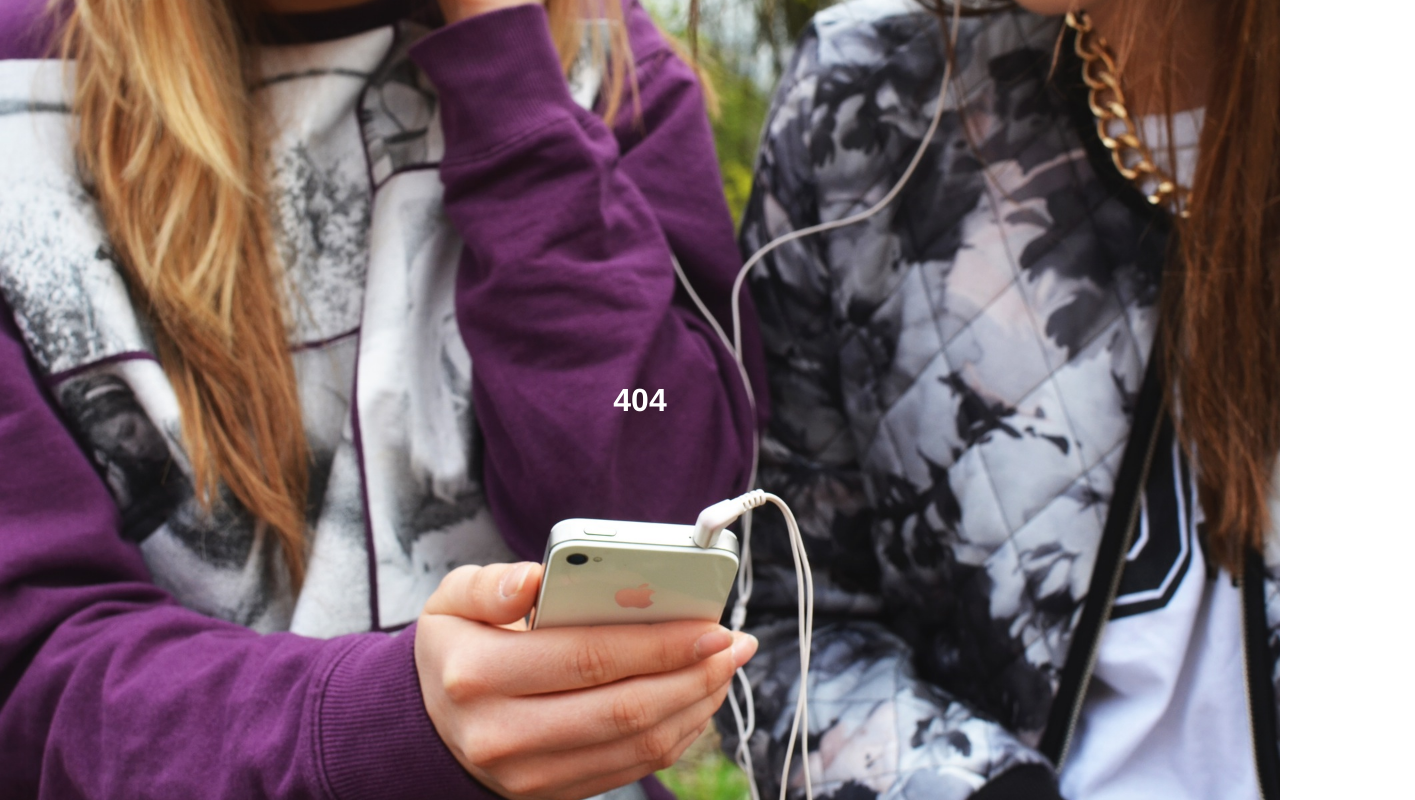
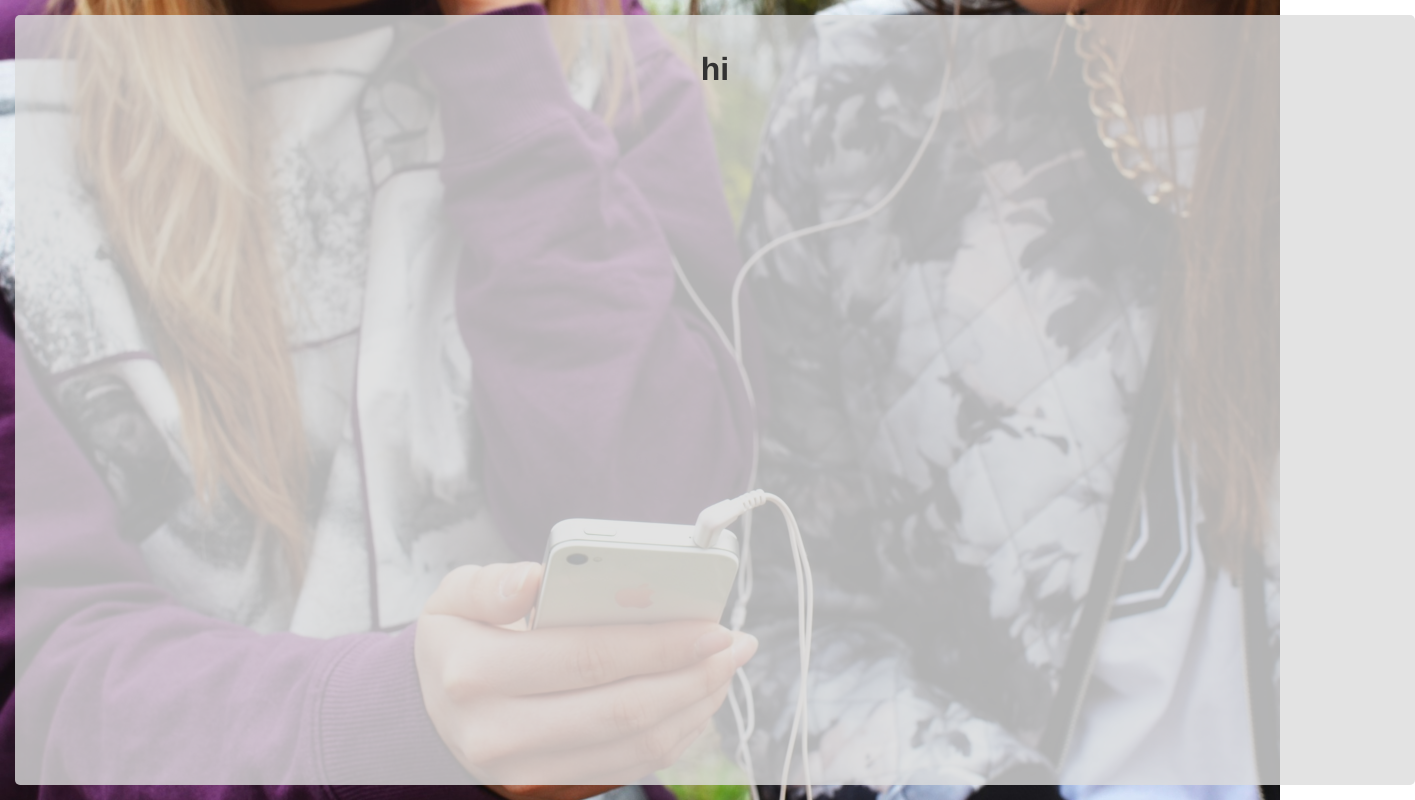
Before and after one commit to ccm36/VideoManager, a React app: page /details/1 in a window 1280 px wide. Shown: the whole page, 1415 px wide, since content can reach past the window. Built offline with nearby package versions, Linux system fonts and the light colour scheme.

Commit message:
Refactor components to pass show props data from app

```diff
--- a/src/app.jsx
+++ b/src/app.jsx
@@ -2,8 +2,11 @@
 
 import React from 'react';
 import { BrowserRouter, Route, Switch } from 'react-router-dom';
+import type { Match } from 'react-router-dom';
 import Landing from './components/Landing';
 import Search from './components/Search';
+import Details from './components/Details';
+import preload from '../data.json';
 
 const FourOhFour = () => <h1>404</h1>;
 
@@ -12,7 +15,14 @@ const App = () => (
     <div className="app">
       <Switch>
         <Route exact path="/" component={Landing} />
-        <Route path="/search" component={Search} />
+        <Route path="/search" component={props => <Search shows={preload.shows} {...props} />} />
+        <Route
+          path="/details/:id"
+          component={(props: { match: Match }) => {
+            const selectedShow = preload.shows.find(show => props.match.params.id === show.imdbID);
+            return <Details show={selectedShow} {...props} />;
+          }}
+        />
         <Route component={FourOhFour} />
       </Switch>
     </div>
--- /dev/null
+++ b/src/components/Details.jsx
@@ -0,0 +1,11 @@
+// @flow
+
+import React from 'react';
+
+const Details = () => (
+  <div className="details">
+    <h1>hi</h1>
+  </div>
+);
+
+export default Details;
--- a/src/components/Search.jsx
+++ b/src/components/Search.jsx
@@ -2,11 +2,14 @@
 
 import React, { Component } from 'react';
 import ShowCard from './ShowCard';
-import preload from '../../data.json';
 
 class Search extends Component {
   state = {
     searchTerm: ''
+  };
+
+  props: {
+    shows: Array<Show>
   };
 
   handleSearchTermChange = (e: SyntheticKeyboardEvent & { target: HTMLInputElement }) => {
@@ -26,12 +29,12 @@ class Search extends Component {
           />
         </header>
         <div>
-          {preload.shows
+          {this.props.shows
             .filter(
               show =>
                 `${show.title} ${show.description}`.toUpperCase().indexOf(this.state.searchTerm.toUpperCase()) >= 0
             )
-            .map(show => <ShowCard key={show.imdbID} show={show} />)}
+            .map(show => <ShowCard key={show.imdbID} {...show} />)}
         </div>
       </div>
     );
```
